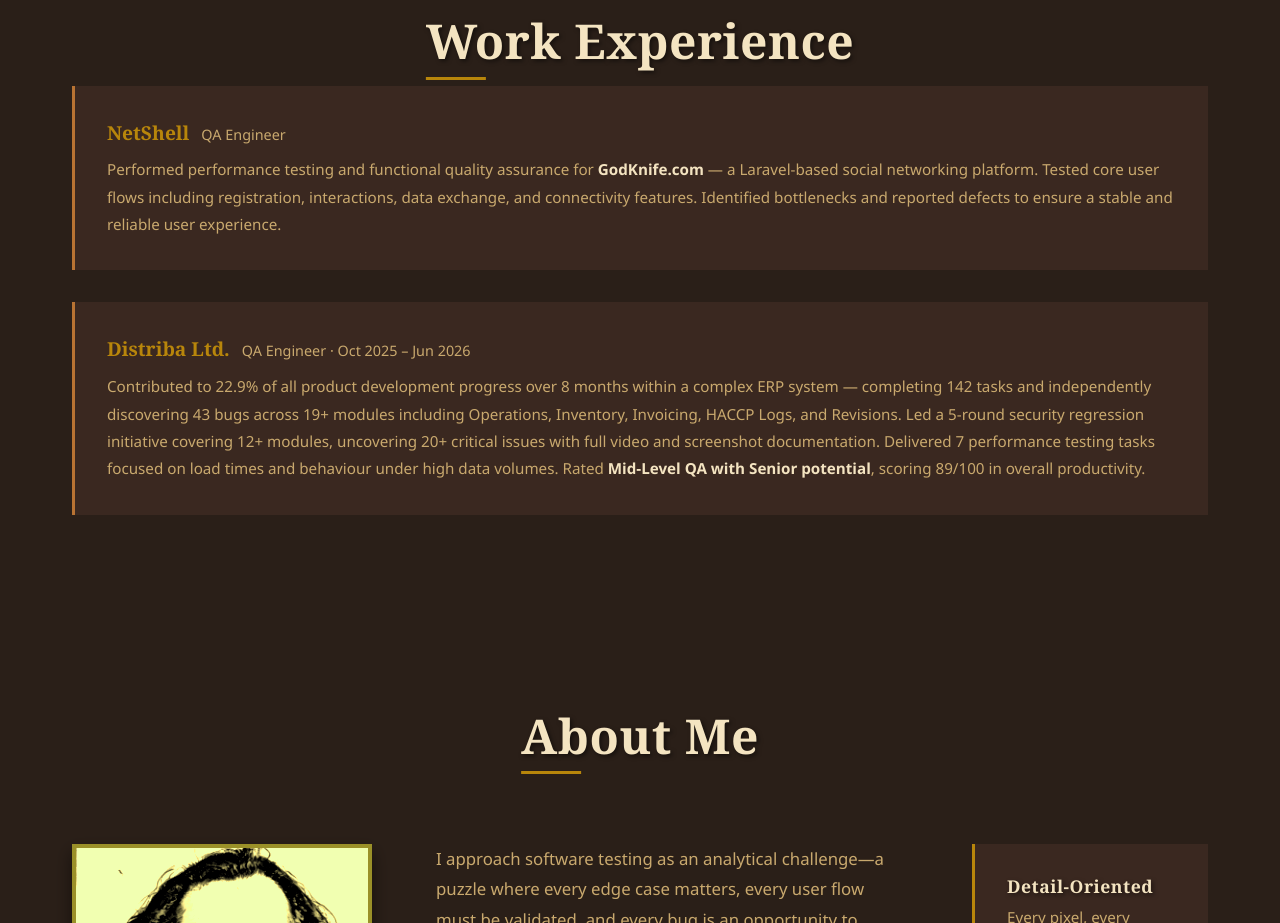
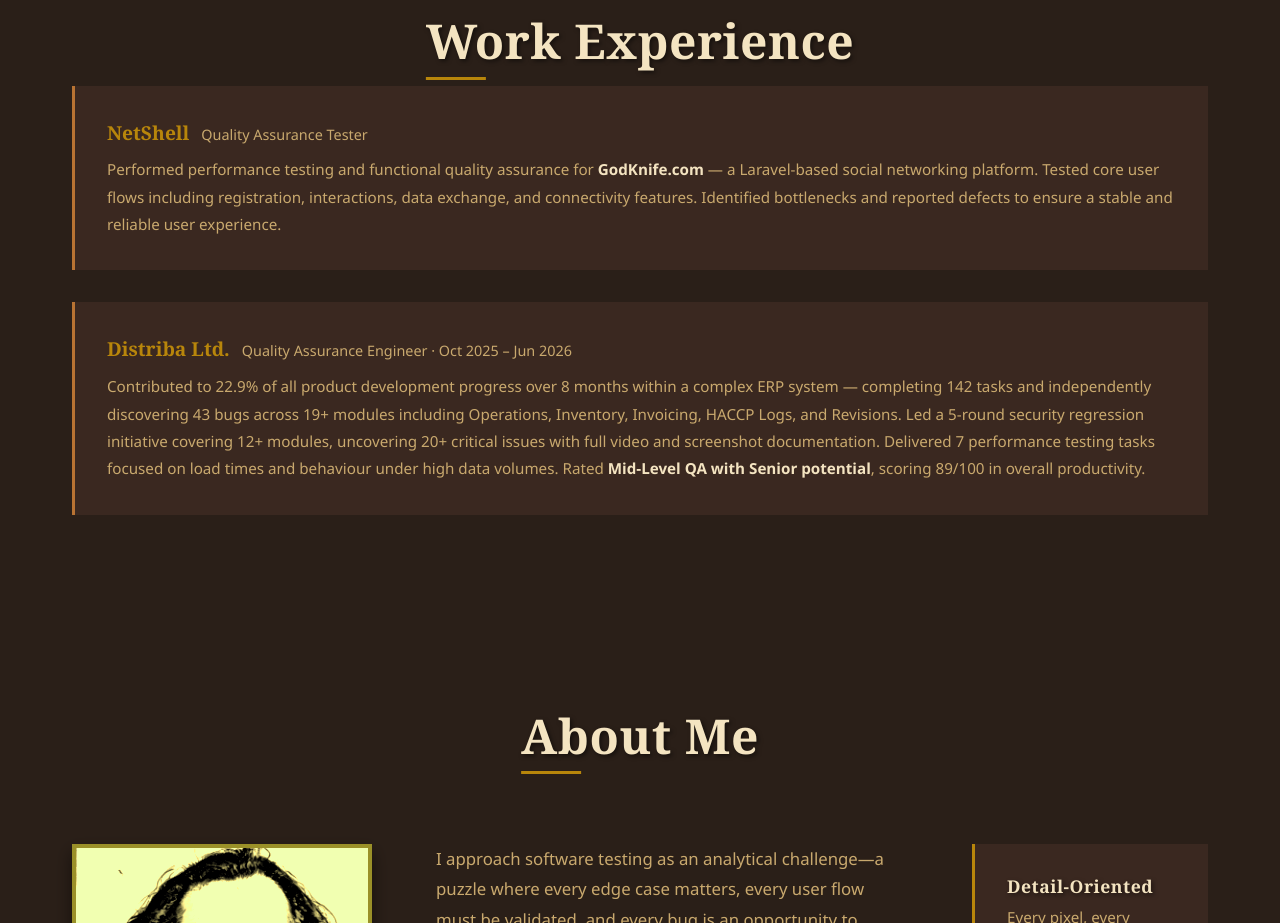
Before and after one commit to rebelwithoutacause/QA_Portfolio, a plain HTML site: page docs/index.html in a window 1280 px wide. Shown: the part 1400-2323 px from the top of the page. Drawn offline with Linux system fonts and the light colour scheme.

Commit message:
Fix job titles: QA Tester at NetShell, QA Engineer at Distriba

```diff
--- a/docs/index.html
+++ b/docs/index.html
@@ -74,7 +74,7 @@
                 <div class="experience-item">
                     <div class="experience-header">
                         <span class="experience-company">NetShell</span>
-                        <span class="experience-role">QA Engineer</span>
+                        <span class="experience-role">Quality Assurance Tester</span>
                     </div>
                     <p class="experience-description">
                         Performed performance testing and functional quality assurance for
@@ -88,7 +88,7 @@
                 <div class="experience-item">
                     <div class="experience-header">
                         <span class="experience-company">Distriba Ltd.</span>
-                        <span class="experience-role">QA Engineer · Oct 2025 – Jun 2026</span>
+                        <span class="experience-role">Quality Assurance Engineer · Oct 2025 – Jun 2026</span>
                     </div>
                     <p class="experience-description">
                         Contributed to 22.9% of all product development progress over 8 months within a
```
